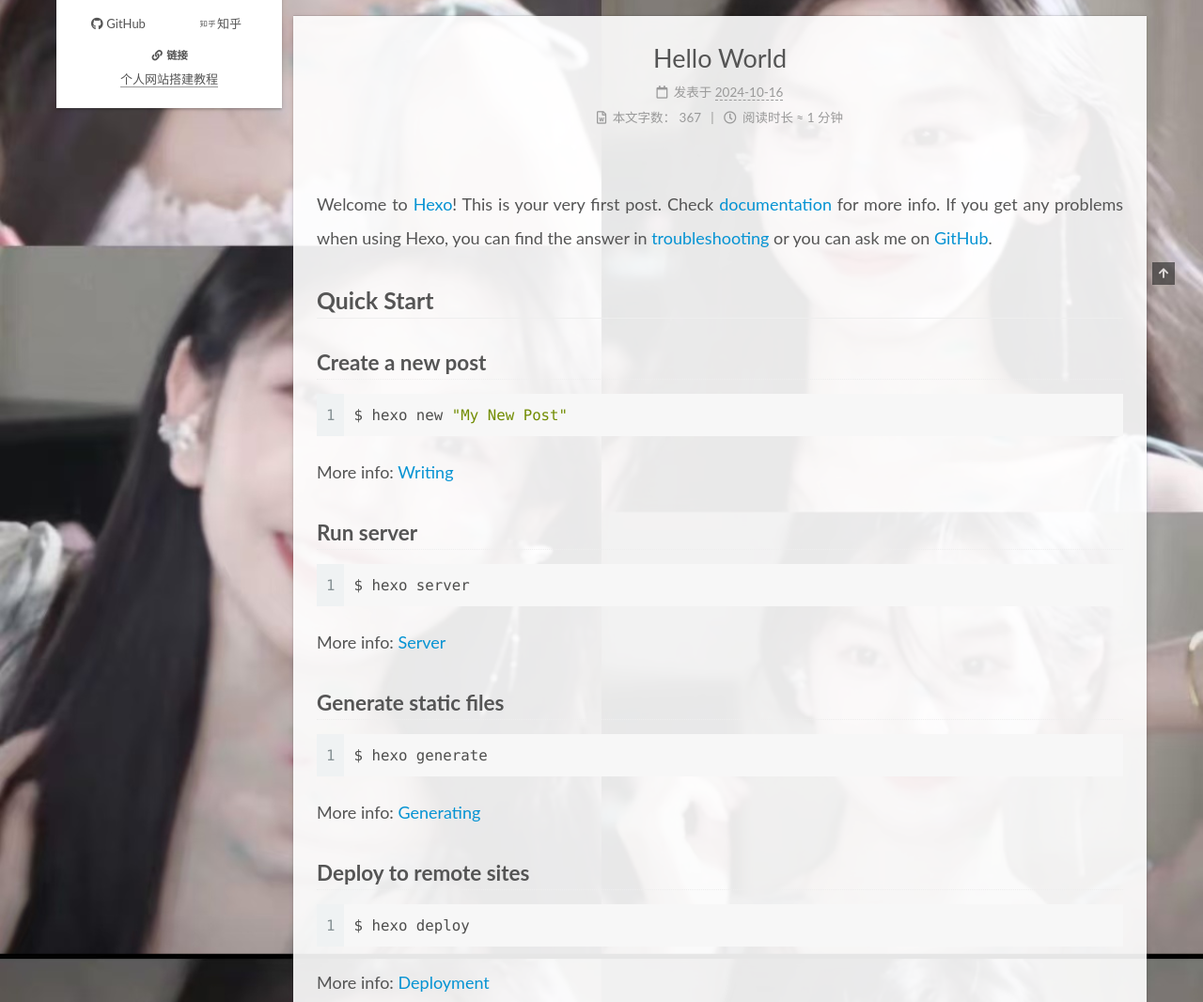
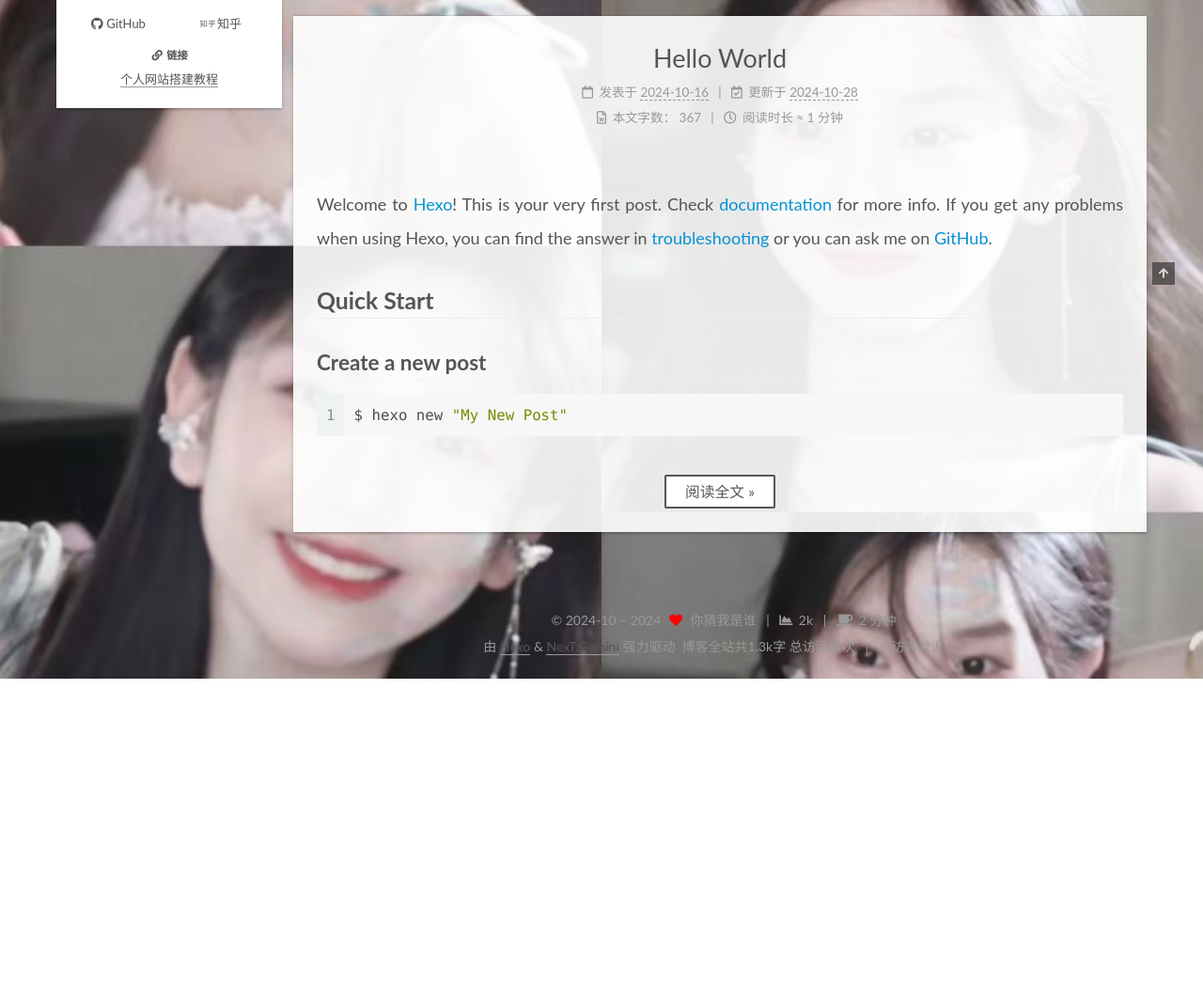
Before and after one commit to ncwssa/ncwssa.github.io, a plain HTML site: page index.html in a window 1280 px wide. Shown: the part 597-1663 px from the top of the page at 94% size. After the commit the page ends 1319 px from the top, so only its background shows below. Drawn offline with Linux system fonts and the light colour scheme; some packages are replaced by stand-ins of ours; a script that the page names is missing.

Commit message:
Site updated: 2024-10-28 22:40:59

```diff
--- a/css/main.css
+++ b/css/main.css
@@ -1169,7 +1169,7 @@ pre .javascript .function {
 }
 .links-of-author a::before,
 .links-of-author span.exturl::before {
-  background: #ffdae5;
+  background: #ffb354;
   border-radius: 50%;
   content: ' ';
   display: inline-block;
--- a/index.html
+++ b/index.html
@@ -14,8 +14,6 @@
 
 
 <link rel="stylesheet" href="/lib/font-awesome/css/all.min.css">
-  <link rel="stylesheet" href="/lib/pace/pace-theme-minimal.min.css">
-  <script src="/lib/pace/pace.min.js"></script>
 
 <script id="hexo-configurations">
     var NexT = window.NexT || {};
@@ -271,6 +269,13 @@
 
               <time title="创建时间：2024-10-16 12:08:20" itemprop="dateCreated datePublished" datetime="2024-10-16T12:08:20+08:00">2024-10-16</time>
             </span>
+              <span class="post-meta-item">
+                <span class="post-meta-item-icon">
+                  <i class="far fa-calendar-check"></i>
+                </span>
+                <span class="post-meta-item-text">更新于</span>
+                <time title="修改时间：2024-10-28 22:39:19" itemprop="dateModified" datetime="2024-10-28T22:39:19+08:00">2024-10-28</time>
+              </span>
 
           <br>
             <span class="post-meta-item" title="本文字数">
@@ -299,17 +304,13 @@
 
           <p>Welcome to <a target="_blank" rel="noopener" href="https://hexo.io/">Hexo</a>! This is your very first post. Check <a target="_blank" rel="noopener" href="https://hexo.io/docs/">documentation</a> for more info. If you get any problems when using Hexo, you can find the answer in <a target="_blank" rel="noopener" href="https://hexo.io/docs/troubleshooting.html">troubleshooting</a> or you can ask me on <a target="_blank" rel="noopener" href="https://github.com/hexojs/hexo/issues">GitHub</a>.</p>
 <h2 id="Quick-Start"><a href="#Quick-Start" class="headerlink" title="Quick Start"></a>Quick Start</h2><h3 id="Create-a-new-post"><a href="#Create-a-new-post" class="headerlink" title="Create a new post"></a>Create a new post</h3><figure class="highlight bash"><table><tr><td class="gutter"><pre><span class="line">1</span><br></pre></td><td class="code"><pre><span class="line">$ hexo new <span class="string">&quot;My New Post&quot;</span></span><br></pre></td></tr></table></figure>
-
-<p>More info: <a target="_blank" rel="noopener" href="https://hexo.io/docs/writing.html">Writing</a></p>
-<h3 id="Run-server"><a href="#Run-server" class="headerlink" title="Run server"></a>Run server</h3><figure class="highlight bash"><table><tr><td class="gutter"><pre><span class="line">1</span><br></pre></td><td class="code"><pre><span class="line">$ hexo server</span><br></pre></td></tr></table></figure>
-
-<p>More info: <a target="_blank" rel="noopener" href="https://hexo.io/docs/server.html">Server</a></p>
-<h3 id="Generate-static-files"><a href="#Generate-static-files" class="headerlink" title="Generate static files"></a>Generate static files</h3><figure class="highlight bash"><table><tr><td class="gutter"><pre><span class="line">1</span><br></pre></td><td class="code"><pre><span class="line">$ hexo generate</span><br></pre></td></tr></table></figure>
-
-<p>More info: <a target="_blank" rel="noopener" href="https://hexo.io/docs/generating.html">Generating</a></p>
-<h3 id="Deploy-to-remote-sites"><a href="#Deploy-to-remote-sites" class="headerlink" title="Deploy to remote sites"></a>Deploy to remote sites</h3><figure class="highlight bash"><table><tr><td class="gutter"><pre><span class="line">1</span><br></pre></td><td class="code"><pre><span class="line">$ hexo deploy</span><br></pre></td></tr></table></figure>
-
-<p>More info: <a target="_blank" rel="noopener" href="https://hexo.io/docs/one-command-deployment.html">Deployment</a></p>
+          <!--noindex-->
+            <div class="post-button">
+              <a class="btn" href="/2024/10/16/hello-world/#more" rel="contents">
+                阅读全文 &raquo;
+              </a>
+            </div>
+          <!--/noindex-->
 
 
     </div>
```
Also changed, not shown: 2024/10/16/hello-world/index.html (+9 -4 lines), 2024/10/28/Markdown/index.html (+0 -2 lines), about/index.html (+0 -2 lines), archives/2024/10/index.html (+0 -2 lines), archives/2024/index.html (+0 -2 lines), archives/index.html (+0 -2 lines), categories/index.html (+0 -2 lines), resources/index.html (+0 -2 lines), tags/index.html (+0 -2 lines).
